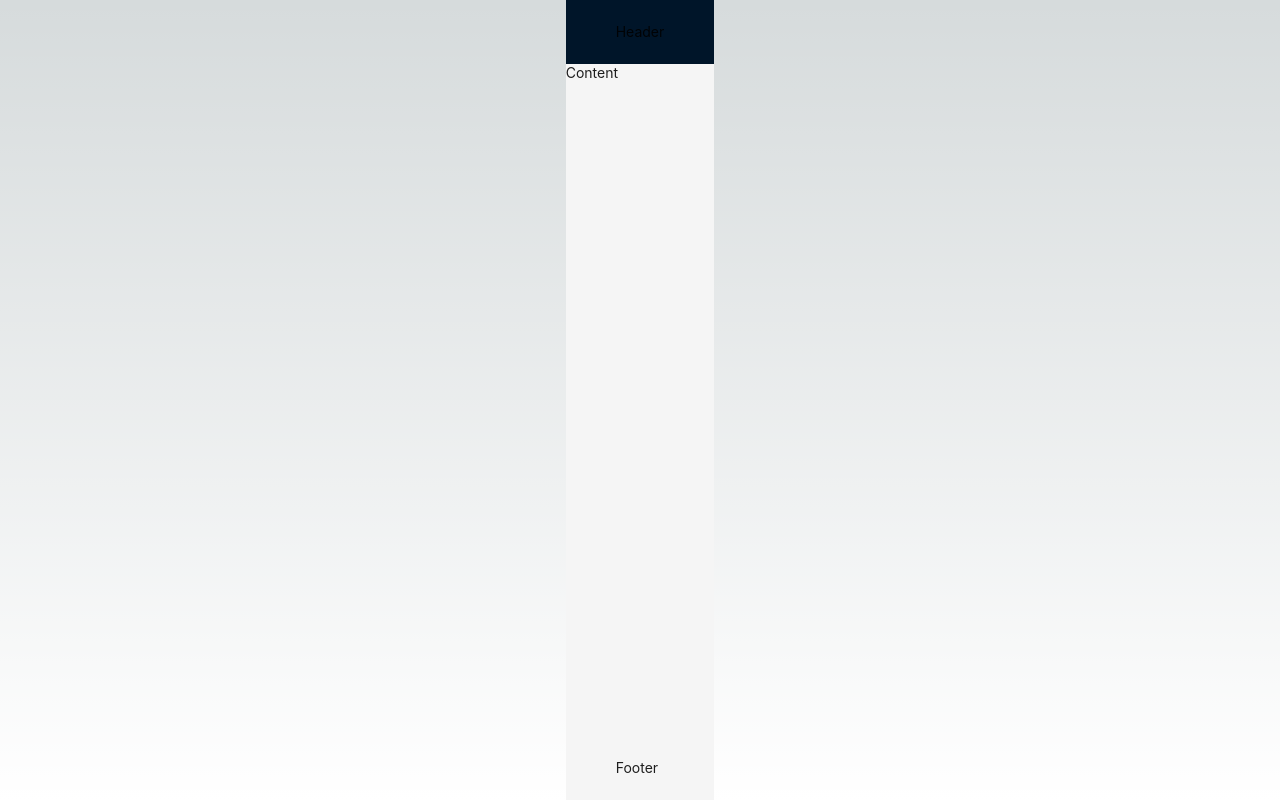
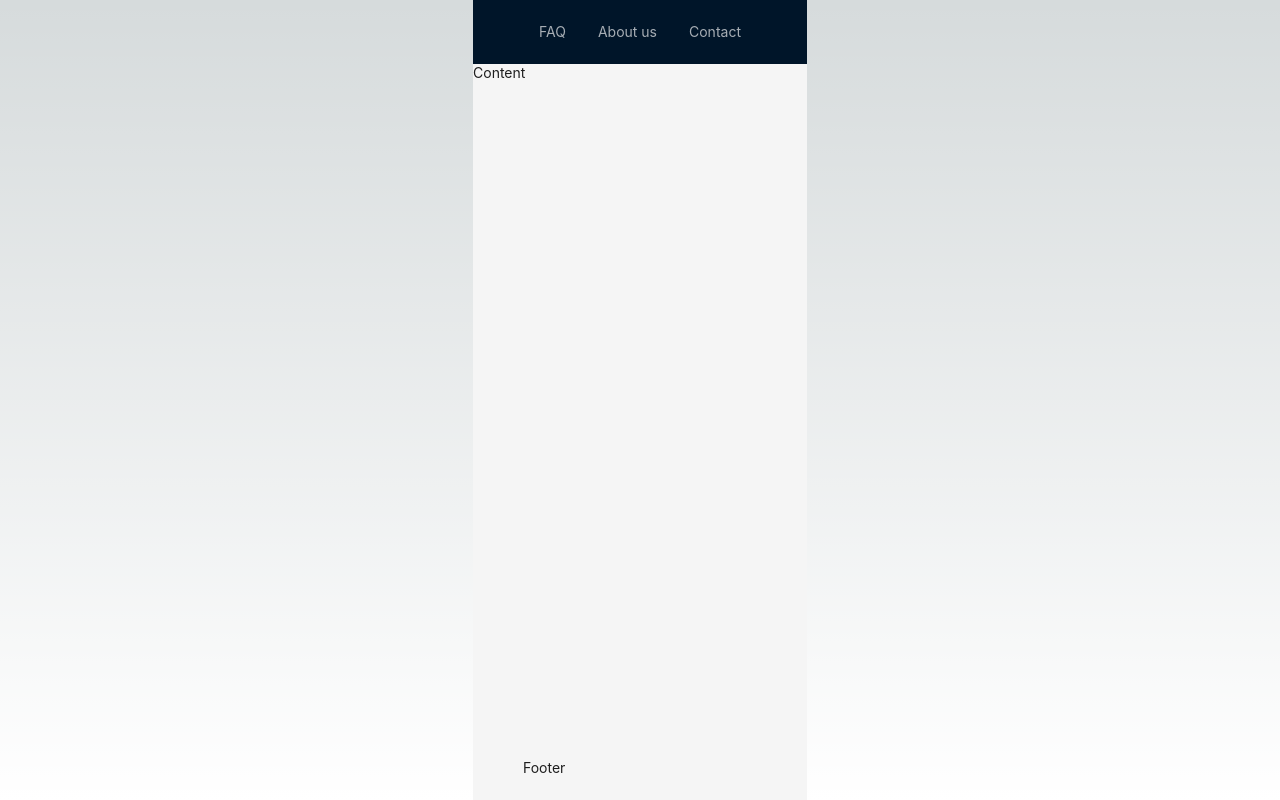
Before and after one commit to bluekirby1111/lil-lotery, a Next.js app: page / in a window 1280 px wide. Built offline with nearby package versions, Linux system fonts and the light colour scheme.

Commit message:
feat: add header component

```diff
--- /dev/null
+++ b/app/header.tsx
@@ -0,0 +1,29 @@
+import { Layout, Menu } from "antd";
+import type { MenuProps } from "antd";
+const AntdHeader = Layout.Header;
+
+interface HeaderProperties {
+  displayText: string;
+}
+
+const items1: MenuProps["items"] = ["FAQ", "About us", "Contact"].map(
+  (key) => ({
+    key,
+    label: key,
+  })
+);
+
+const Header: React.FC<HeaderProperties> = ({ displayText }) => {
+  return (
+    <AntdHeader style={{ display: "flex", alignItems: "center" }}>
+      <Menu
+        theme="dark"
+        mode="horizontal"
+        defaultSelectedKeys={["2"]}
+        items={items1}
+      />
+    </AntdHeader>
+  );
+};
+
+export { Header };
--- a/app/page.tsx
+++ b/app/page.tsx
@@ -2,14 +2,15 @@
 import styles from "./page.module.css";
 
 import { Layout } from "antd";
+import { Header } from "./header";
 
-const { Header, Footer, Content } = Layout;
+const { Footer, Content } = Layout;
 
 export default function Home() {
   return (
     <main className={styles.main}>
       <Layout>
-        <Header>Header</Header>
+        <Header displayText="Lightning"></Header>
         <Content>Content</Content>
         <Footer>Footer</Footer>
       </Layout>
```
